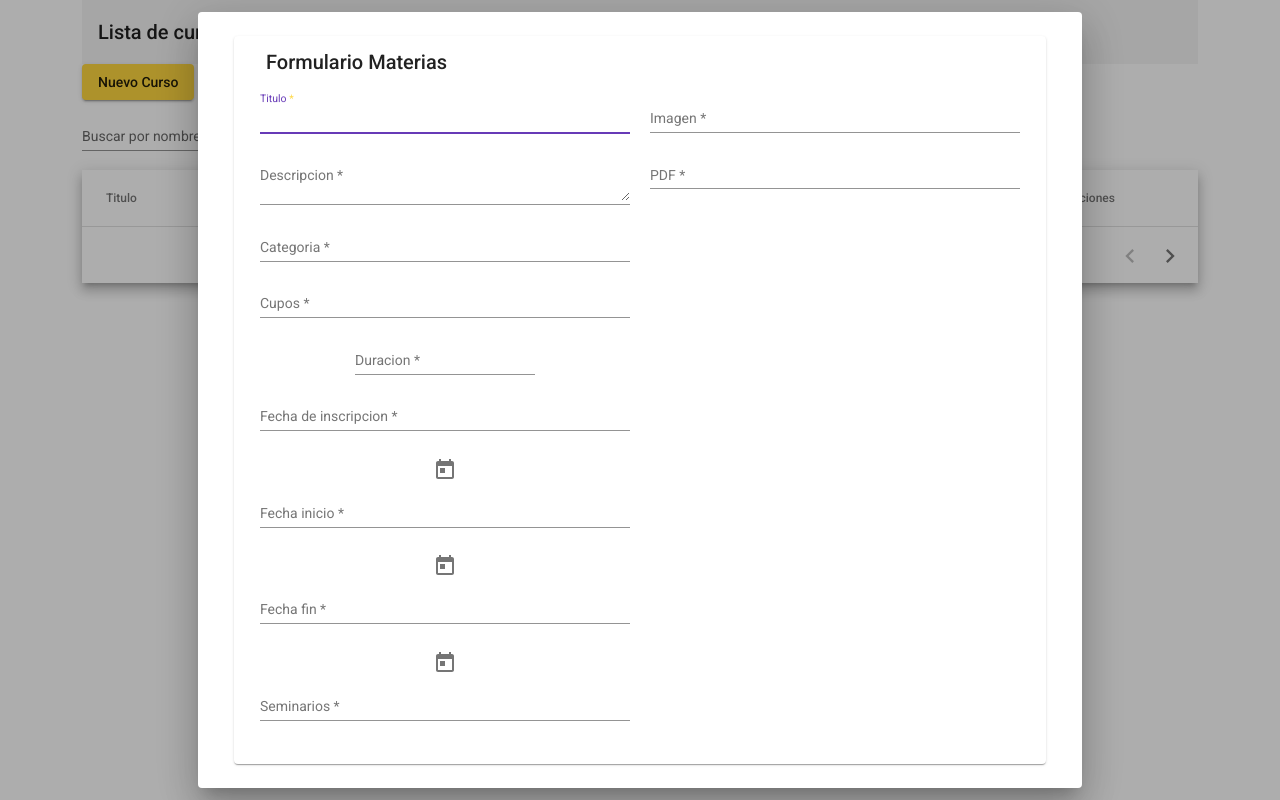
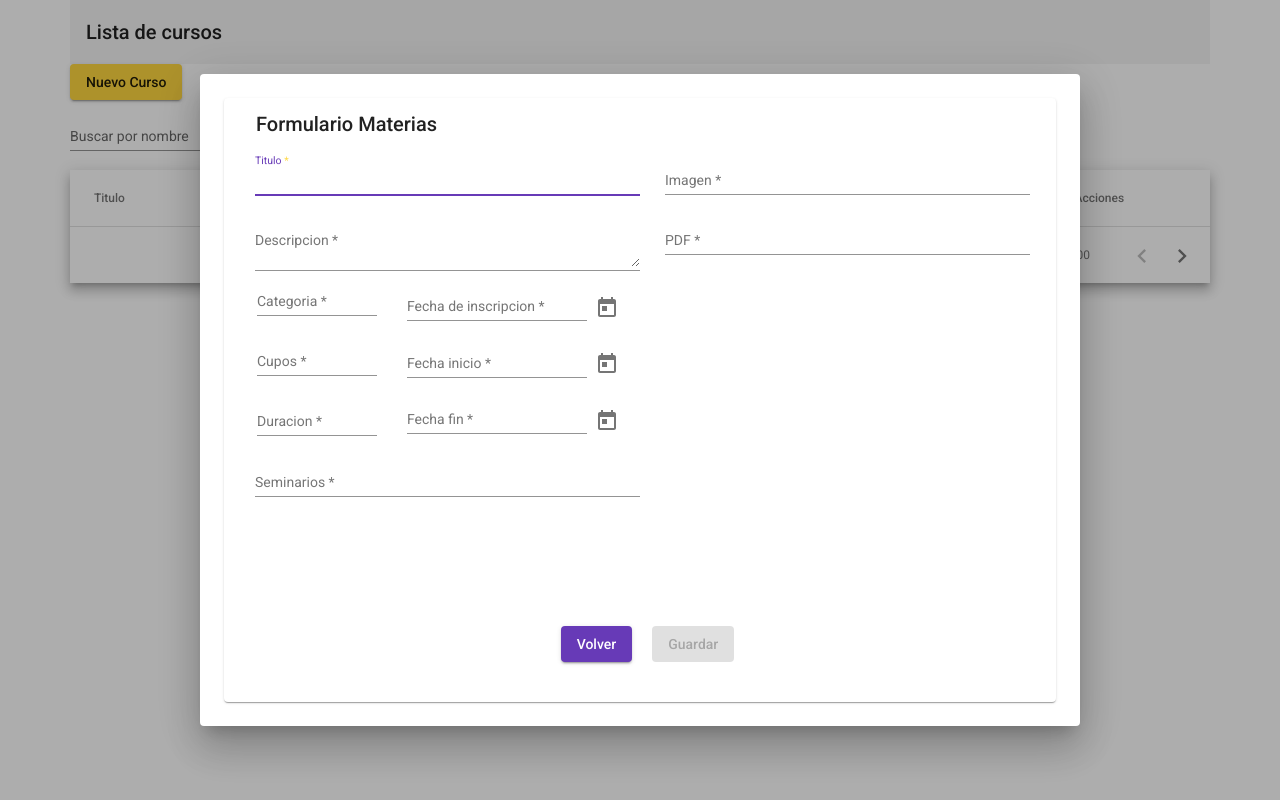
Before and after one commit to xanderez17/frontEndApecs, an Angular app: page /dashboard/listar-cursos in a window 1280 px wide. Both pictures are taken after a click on the button "Nuevo Curso". Built offline with nearby package versions, Linux system fonts and the light colour scheme; no server answers.

Commit message:
vista cursos

```diff
--- a/src/app/components/dashboard/crear-cursos/crear-cursos.component.css
+++ b/src/app/components/dashboard/crear-cursos/crear-cursos.component.css
@@ -1,19 +1,26 @@
-.full-width{
-  width: 100%;
+
+.medio-width {
+  width: 120px;
+  height: 60px;
+
+
 }
-medio-width{
-  width: 45%;
-}
-  .datos{
+
+.datos {
   margin-right: 10;
   text-align: center;
-    width: 45%;
+  width: 400px;
   display: table-cell;
-   padding: 10px;
+
 }
-  .anexos{
+.anexos {
   text-align: center;
-    width: 45%;
+  width: 400px;
   padding: 10px;
   display: table-cell;
 }
+.row{
+  height: 60px;
+  pad: 10px;
+margin-left: 3px;
+}
--- a/src/app/components/dashboard/crear-cursos/crear-cursos.component.html
+++ b/src/app/components/dashboard/crear-cursos/crear-cursos.component.html
@@ -1,5 +1,3 @@
-<div class="container">
-
 <form [formGroup]="form" appearance="standard">
   <mat-card>
     <mat-card-header>
@@ -7,50 +5,56 @@
     </mat-card-header>
     <mat-card-content>
       <div class="datos">
+
         <div class="row">
           <mat-form-field class="full-width" appearance="legacy">
             <mat-label>Titulo</mat-label>
             <input matInput autocomplete="off" formControlName="nombre" [(ngModel)]="lista.titulo">
           </mat-form-field>
-
         </div>
         <div class="row">
-            <mat-form-field class="full-width" appearance="legacy">
+          <mat-form-field class="full-width" style="height:200px" appearance="legacy">
             <mat-label>Descripcion</mat-label>
             <textarea matInput autocomplete="off" formControlName="descripcion"
               [(ngModel)]="lista.descripcion"></textarea>
           </mat-form-field>
         </div>
 
-          <div class="row">
-            <mat-form-field>
+
+        <table>
+          <TR>
+            <TD>
+
+              <mat-form-field class="medio-width" appearance="legacy">
                 <mat-label>Categoria</mat-label>
                 <input matInput autocomplete="off" formControlName="categoria" [(ngModel)]="lista.categoria">
               </mat-form-field>
 
-            <mat-form-field>
+              <mat-form-field class="medio-width" appearance="legacy">
                 <mat-label>Cupos</mat-label>
                 <input matInput type="number" autocomplete="off" formControlName="cupos" [(ngModel)]="lista.cupos">
               </mat-form-field>
 
-          </div>
-          <div>
-            <mat-form-field>
+              <mat-form-field class="medio-width" appearance="legacy">
                 <mat-label>Duracion</mat-label>
-              <input matInput type="number" autocomplete="off" formControlName="duracion" [(ngModel)]="lista.duracion">
+                <input matInput type="number" autocomplete="off" formControlName="duracion"
+                  [(ngModel)]="lista.duracion">
               </mat-form-field>
 
-            <mat-form-field class="full-width" appearance="legacy">
+            </TD>
+
+
+            <TD>
+
+              <mat-form-field appearance="legacy">
                 <mat-label>Fecha de inscripcion</mat-label>
                 <input matInput [matDatepicker]="myDatepicker1" autocomplete="off" formControlName="fechaInscripcion"
                   [(ngModel)]="lista.fechaInscripcion">
               </mat-form-field>
               <mat-datepicker-toggle [for]="myDatepicker1"></mat-datepicker-toggle>
               <mat-datepicker #myDatepicker1></mat-datepicker>
-          </div>
 
-          <div class="row">
-            <mat-form-field class="full-width" appearance="legacy">
+              <mat-form-field appearance="legacy">
                 <mat-label>Fecha inicio</mat-label>
                 <input matInput [matDatepicker]="myDatepicker2" autocomplete="off" formControlName="fechaInicio"
                   [(ngModel)]="lista.fechaInicio">
@@ -58,14 +62,20 @@
               <mat-datepicker-toggle [for]="myDatepicker2"></mat-datepicker-toggle>
               <mat-datepicker #myDatepicker2></mat-datepicker>
 
-            <mat-form-field class="full-width" appearance="legacy">
+
+              <mat-form-field appearance="legacy">
                 <mat-label>Fecha fin</mat-label>
                 <input matInput [matDatepicker]="myDatepicker3" autocomplete="off" formControlName="fechaFin"
                   [(ngModel)]="lista.fechaFin">
               </mat-form-field>
               <mat-datepicker-toggle [for]="myDatepicker3"></mat-datepicker-toggle>
               <mat-datepicker #myDatepicker3></mat-datepicker>
-          </div>
+            </TD>
+          </TR>
+
+        </table>
+
+
 
         <div class="row">
           <mat-form-field class="full-width" appearance="legacy">
@@ -73,9 +83,9 @@
             <input matInput autocomplete="off" formControlName="seminarios" [(ngModel)]="lista.seminarios">
           </mat-form-field>
         </div>
+      </div>
 
 
-        </div>
       <div class="anexos">
         <div class="row">
           <mat-form-field class="full-width" appearance="legacy">
@@ -92,25 +102,21 @@
 
         </div>
       </div>
-        <!--
+
       <div class="row">
-          <div class="col-md-6">
-            <mat-form-field class="full-width" appearance="legacy">
 
         <div style="text-align: center;">
-                <button mat-raised-button color="primary" routerLink="/dashboard/listar-materias"
-                  style="margin-right: 20px;">
+          <button mat-raised-button color="primary" (click)="irLista()" style="margin-right: 20px;">
             Volver</button>
           <button type="submit" [disabled]="form.invalid" mat-raised-button color="accent"
             routerLink="/dashboard/crear-cursos" (click)="agregar()"> Guardar
           </button>
         </div>
-            </mat-form-field>
+
+
       </div>
-        </div>
-      -->
+
 
     </mat-card-content>
   </mat-card>
 </form>
-</div>
--- a/src/app/components/dashboard/crear-cursos/crear-cursos.component.ts
+++ b/src/app/components/dashboard/crear-cursos/crear-cursos.component.ts
@@ -2,6 +2,7 @@ import { DatePipe } from '@angular/common';
 import { Component, OnInit } from '@angular/core';
 import { FormBuilder, FormGroup, Validators } from '@angular/forms';
 import { MatCalendarCellClassFunction } from '@angular/material/datepicker';
+import { MatDialogRef } from '@angular/material/dialog';
 import { MatSnackBar } from '@angular/material/snack-bar';
 import { ActivatedRoute, ParamMap, Router } from '@angular/router';
 import { Curso } from 'src/app/models/Curso';
@@ -23,7 +24,8 @@ export class CrearCursosComponent implements OnInit {
     private route: ActivatedRoute,
     private router: Router,
     private fb: FormBuilder,
-    private cursoServicio: CursosService
+    private cursoServicio: CursosService,
+    public dialogRef: MatDialogRef<CrearCursosComponent>,
   ) {
     this.form = this.fb.group({
       nombre: ['', Validators.required],
@@ -99,6 +101,6 @@ export class CrearCursosComponent implements OnInit {
   }
 
   irLista() {
-    this.router.navigateByUrl('/dashboard/listar-cursos');
+    this.dialogRef.close();
   }
 }
--- a/src/app/components/dashboard/listar-cursos/listar-cursos.component.css
+++ b/src/app/components/dashboard/listar-cursos/listar-cursos.component.css
@@ -1,5 +1,6 @@
 .container{
-  width: 95%;
+  width: 100%;
+  padding: 0%;
 }
 table{
 width: 100%;
```
Lines whose indentation alone changed are shown as unchanged.
